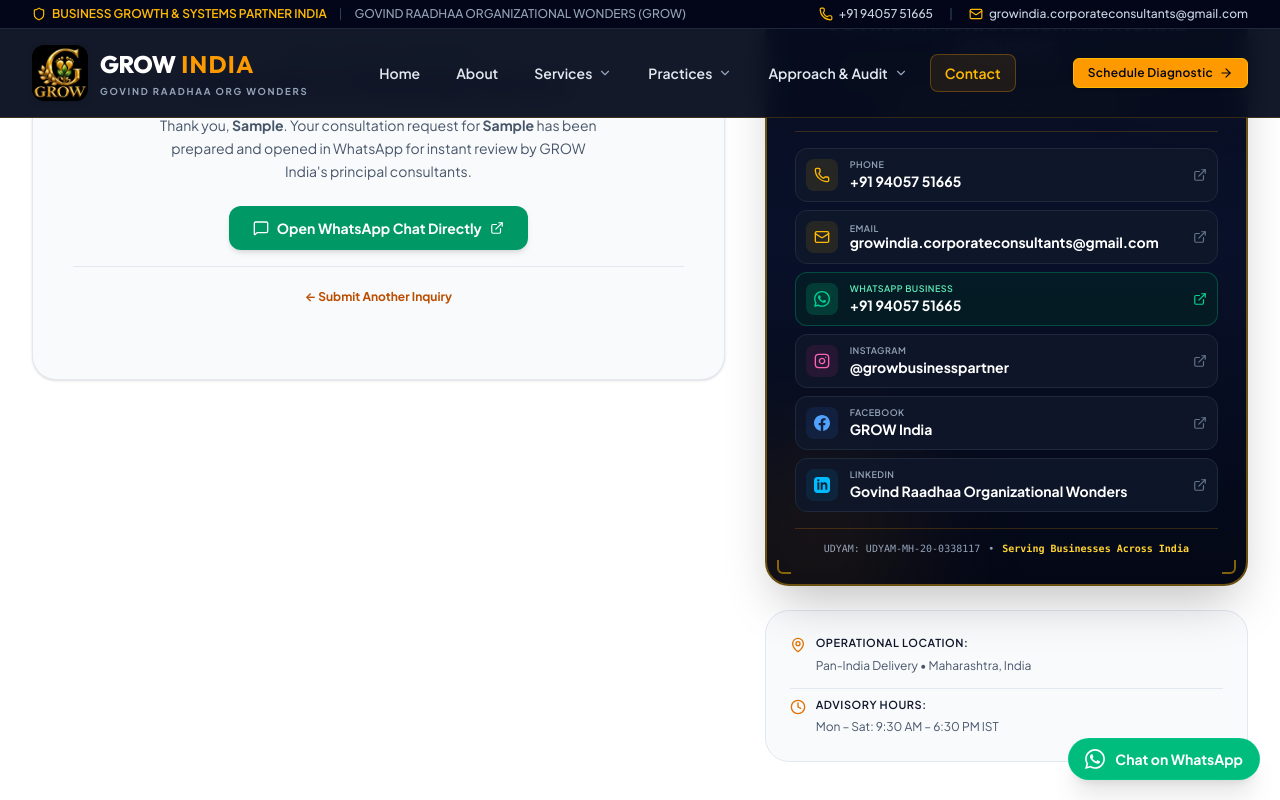
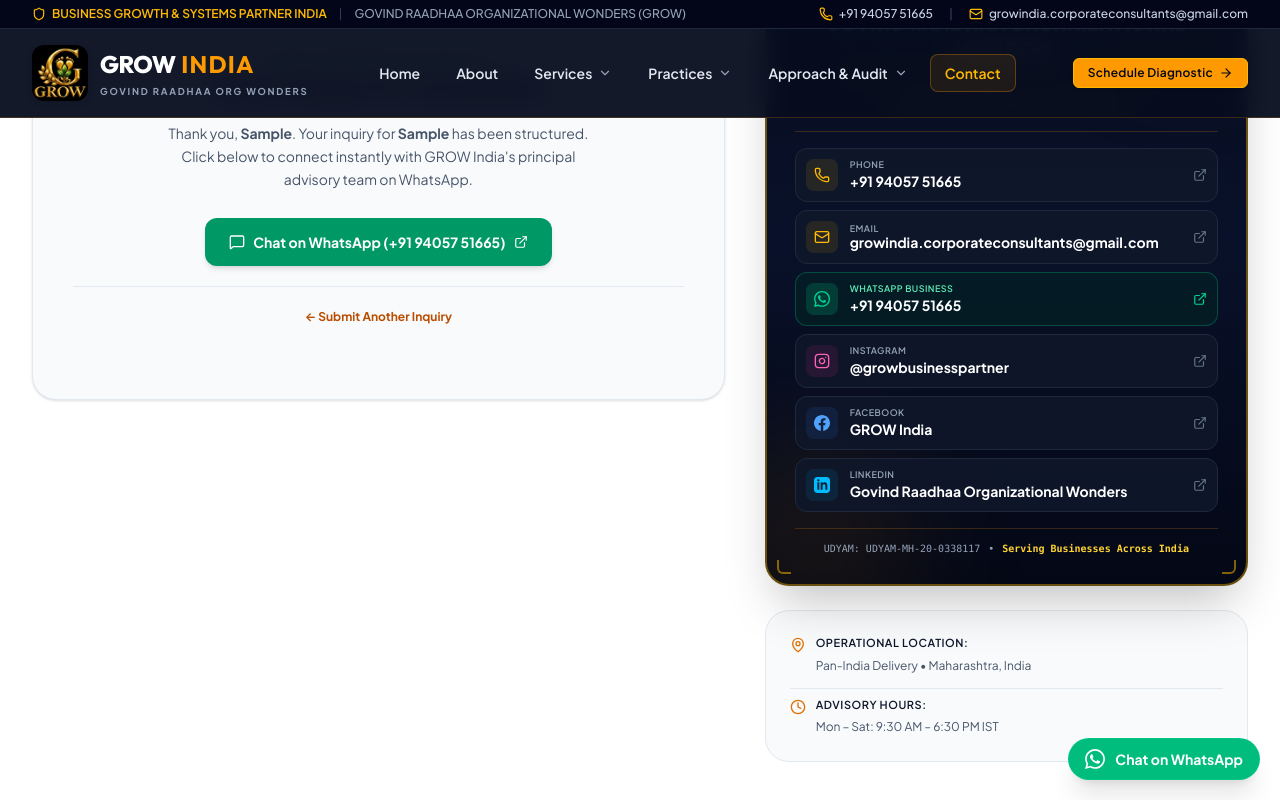
Before and after one commit to GamotechRepositories/grow-india-website, a React (Vite) app in the folder frontend/: page /contact in a window 1280 px wide. Both pictures are taken after typing "Sample", "Sample", "name@example.com", "5551234", "Sample" into the empty fields and a click on the button "Submit Diagnostic Request". Shown: the part 676-1476 px from the top of the page. Built offline with nearby package versions, Linux system fonts and the light colour scheme.

Commit message:
fix(contact): eliminate automatic blank tab popup and display clean WhatsApp action on submission

```diff
--- a/frontend/src/pages/ContactPage.jsx
+++ b/frontend/src/pages/ContactPage.jsx
@@ -54,9 +54,6 @@
 
     setLastWhatsAppUrl(waUrl);
     setSubmitted(true);
-
-    // Open WhatsApp Chat with prefilled message in a new window/tab
-    window.open(waUrl, '_blank', 'noopener,noreferrer');
   };
 
   const handleReset = () => {
@@ -108,22 +105,22 @@
               <div className="p-5 sm:p-8 lg:p-10 rounded-3xl bg-slate-50 border border-slate-200 shadow-sm">
 
                 {submitted ? (
-                  <div className="text-center py-8 space-y-4">
+                  <div className="text-center py-8 space-y-5">
                     <div className="w-16 h-16 rounded-full bg-emerald-100 text-emerald-600 flex items-center justify-center mx-auto shadow-sm">
                       <CheckCircle2 className="w-8 h-8" />
                     </div>
 
                     <div className="space-y-1">
                       <span className="text-xs font-bold uppercase tracking-wider text-emerald-700 block">
-                        Direct Delivery Forwarded
+                        Inquiry Prepared Successfully
                       </span>
                       <h3 className="font-display text-xl sm:text-2xl font-bold text-slate-900">
-                        Inquiry Sent to WhatsApp Advisory
+                        Inquiry Ready for Consultation
                       </h3>
                     </div>
 
                     <p className="text-xs sm:text-sm text-slate-600 max-w-md mx-auto leading-relaxed">
-                      Thank you, <strong>{formData.fullName}</strong>. Your consultation request for <strong>{formData.organization}</strong> has been prepared and opened in WhatsApp for instant review by GROW India's principal consultants.
+                      Thank you, <strong>{formData.fullName}</strong>. Your inquiry for <strong>{formData.organization}</strong> has been structured. Click below to connect instantly with GROW India's principal advisory team on WhatsApp.
                     </p>
 
                     {lastWhatsAppUrl && (
@@ -132,10 +129,10 @@
                           href={lastWhatsAppUrl}
                           target="_blank"
                           rel="noopener noreferrer"
-                          className="inline-flex items-center justify-center gap-2 px-6 py-3 rounded-xl bg-emerald-600 hover:bg-emerald-700 text-white font-bold text-xs sm:text-sm shadow-md transition-all"
+                          className="inline-flex items-center justify-center gap-2 px-6 py-3.5 rounded-xl bg-emerald-600 hover:bg-emerald-700 text-white font-bold text-xs sm:text-sm shadow-md hover:shadow-emerald-600/30 transition-all hover:scale-105"
                         >
                           <MessageSquare className="w-4 h-4" />
-                          <span>Open WhatsApp Chat Directly</span>
+                          <span>Chat on WhatsApp (+91 94057 51665)</span>
                           <ExternalLink className="w-3.5 h-3.5" />
                         </a>
                       </div>
```
